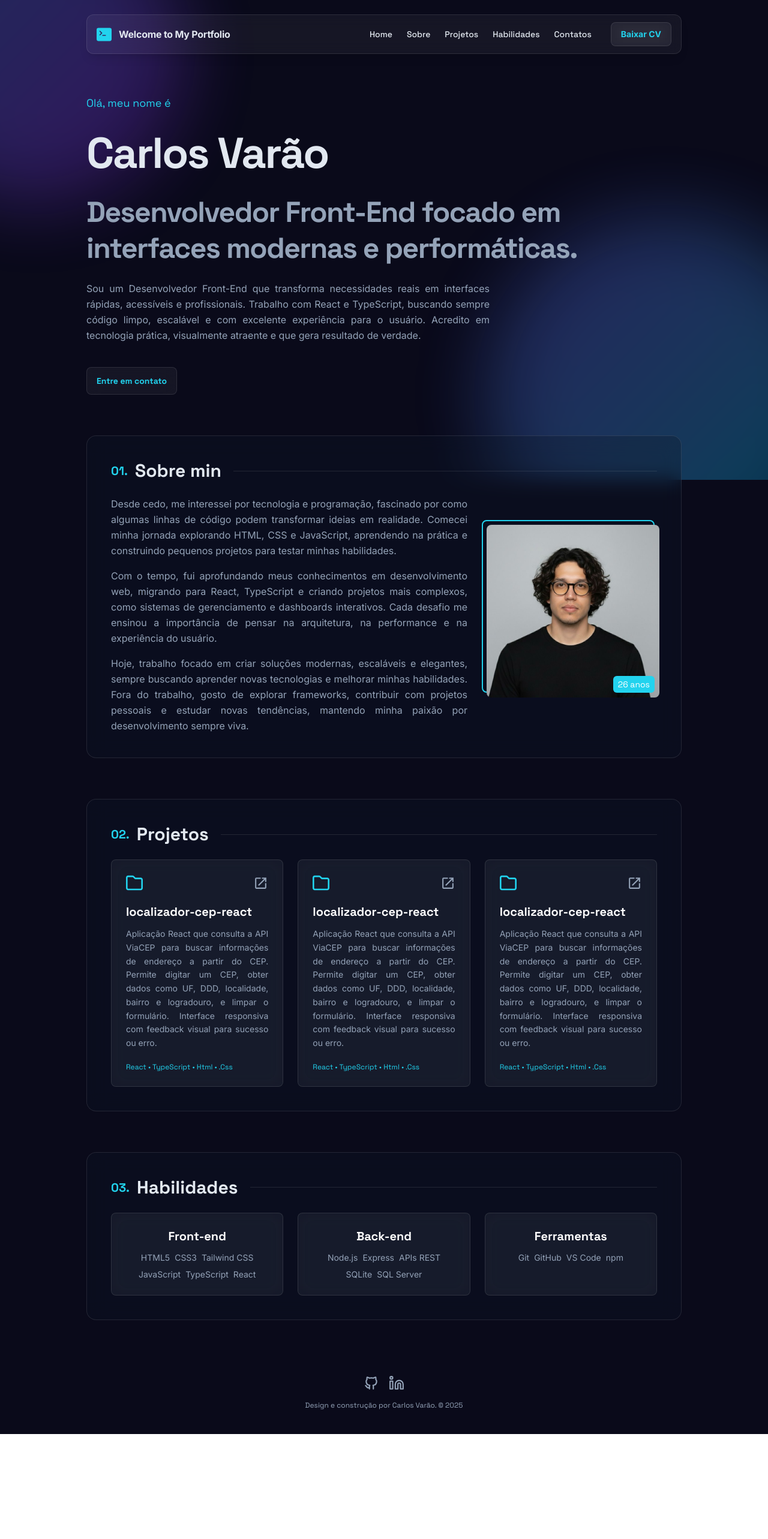
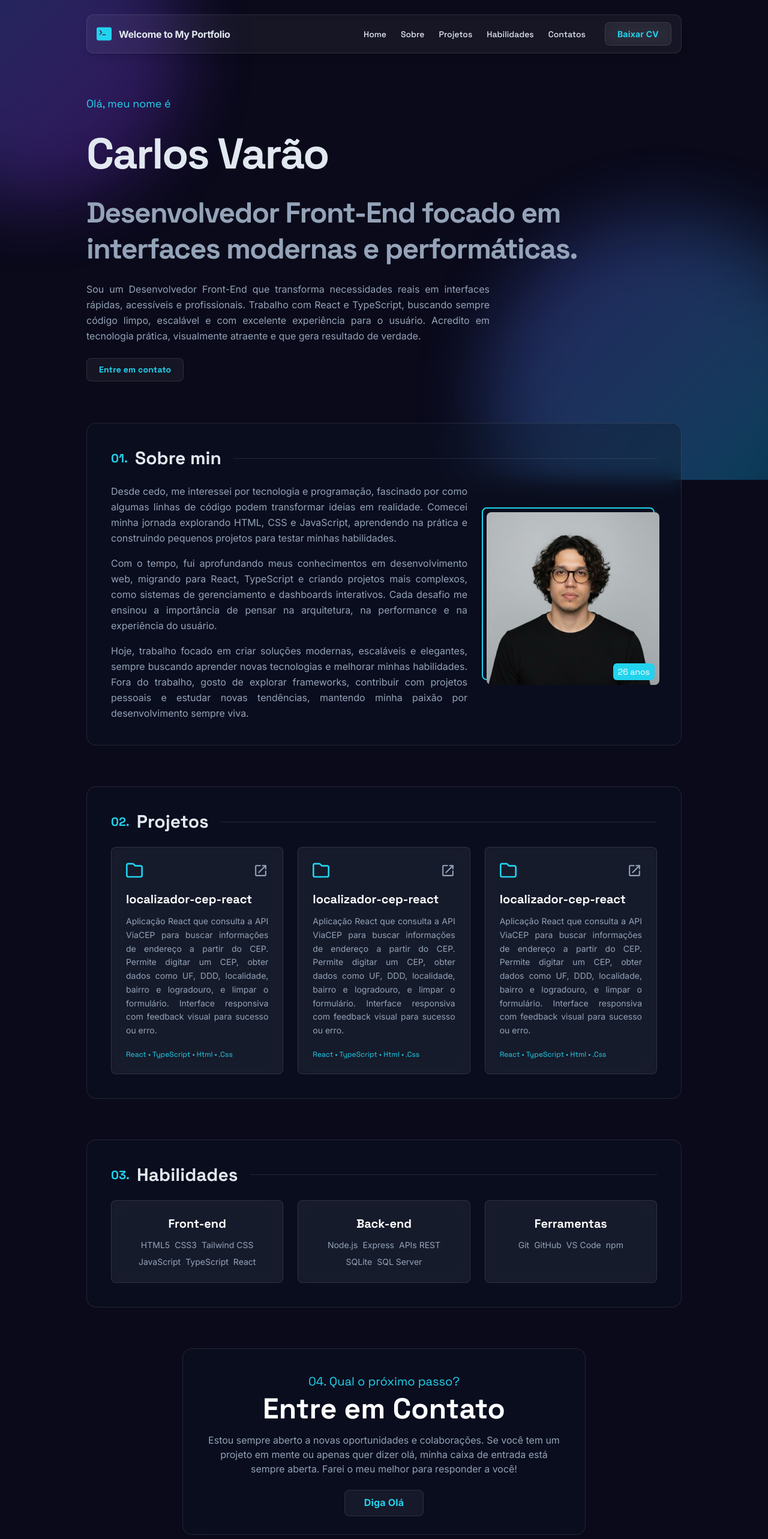
Before and after one commit to CarlosVarao/new_portfolio, a React (Vite) app: page / in a window 1280 px wide. Shown: the top 2566 px of the page at 60% size. Before the commit the page ends 2391 px from the top, so only its background shows below. Built offline with nearby package versions, Linux system fonts and the light colour scheme.

Commit message:
add section contacs

```diff
--- a/src/components/Header.tsx
+++ b/src/components/Header.tsx
@@ -52,7 +52,7 @@ export default function Header() {
             </ul>
 
             <button
-              className="flex items-center justify-center h-9 lg:h-10 px-3 lg:px-4 rounded-lg border border-[#ffffff1a] bg-[#ffffff0d] backdrop-blur-md text-sm font-bold text-[#22d3ee] transition-all duration-300 hover:bg-[#22D3EE]/15 hover:-translate-y-0.5 cursor-pointer"
+              className="cursor-pointer overflow-hidden rounded-lg py-2 px-5 glass-effect text-[#22D3EE] text-sm font-bold leading-normal tracking-[0.015em] hover:bg-[#22D3EE]/10 transition-colors bg-[#ffffff0d]"
               onClick={exportCurriculo}
             >
               Baixar CV
--- /dev/null
+++ b/src/components/SectionContacts.tsx
@@ -0,0 +1,23 @@
+export default function SectionContacts() {
+  return (
+    <div className="text-center max-w-2xl mx-auto section-glass font-secondary">
+      <h2 className=" text-xl text-[#22D3EE] mb-2">
+        04. Qual o próximo passo?
+      </h2>
+      <h3 className="text-4xl md:text-5xl font-bold text-white mb-4">
+        Entre em Contato
+      </h3>
+      <p className="text-[#94a3b8] mb-8 font-primary">
+        Estou sempre aberto a novas oportunidades e colaborações. Se você tem um
+        projeto em mente ou apenas quer dizer olá, minha caixa de entrada está
+        sempre aberta. Farei o meu melhor para responder a você!
+      </p>
+      <a
+        className="cursor-pointer overflow-hidden rounded-lg py-3 px-8 glass-effect text-[#22D3EE] text-sm font-bold leading-normal tracking-[0.015em] hover:bg-[#22D3EE]/10 transition-colors bg-[#ffffff0d]"
+        href="mailto:contato@seunome.com"
+      >
+        <span className="truncate font-primary text-base">Diga Olá</span>
+      </a>
+    </div>
+  );
+}
--- a/src/components/SectionInicial.tsx
+++ b/src/components/SectionInicial.tsx
@@ -17,7 +17,7 @@ export default function SectionInicia() {
         {informacoesIniciais.descricao}
       </p>
 
-      <button className="mt-4 flex items-center justify-center p-3 lg:px-4 rounded-lg border border-[#ffffff1a] bg-[#ffffff0d] backdrop-blur-md text-sm font-bold text-[#22d3ee] transition-all duration-300 hover:bg-[#22D3EE]/15 hover:-translate-y-0.5 cursor-pointer">
+      <button className="cursor-pointer overflow-hidden rounded-lg py-2 px-5 glass-effect text-[#22D3EE] text-sm font-bold leading-normal tracking-[0.015em] hover:bg-[#22D3EE]/10 transition-colors bg-[#ffffff0d]">
         <span className="truncate">Entre em contato</span>
       </button>
     </div>
--- a/src/pages/Home.tsx
+++ b/src/pages/Home.tsx
@@ -4,6 +4,7 @@ import SectionInicial from "../components/SectionInicial";
 import SectionAbout from "../components/SectionAbout";
 import SectionProject from "../components/SectionProject";
 import SectionSkills from "../components/SectionSkills";
+import SectionContacts from "../components/SectionContacts";
 import Footer from "../components/Footer";
 
 export default function Home() {
@@ -15,6 +16,7 @@ export default function Home() {
         <SectionAbout />
         <SectionProject />
         <SectionSkills />
+        <SectionContacts />
         <Footer />
       </Background>
     </>
--- a/src/styles/global.css
+++ b/src/styles/global.css
@@ -17,15 +17,10 @@
 }
 
 .glass-effect {
-  background: rgba(255, 255, 255, 0.05);
+  background: #ffffff0d;
   -webkit-backdrop-filter: blur(12px);
   backdrop-filter: blur(12px);
   border: 1px solid rgba(255, 255, 255, 0.1);
-}
-
-.glow-effect:hover {
-  transform: translateY(-5px);
-  box-shadow: 0 0 15px rgba(34, 211, 238, 0.2), 0 0 20px rgba(139, 92, 246, 0.2);
 }
 
 .section-glass {
```
